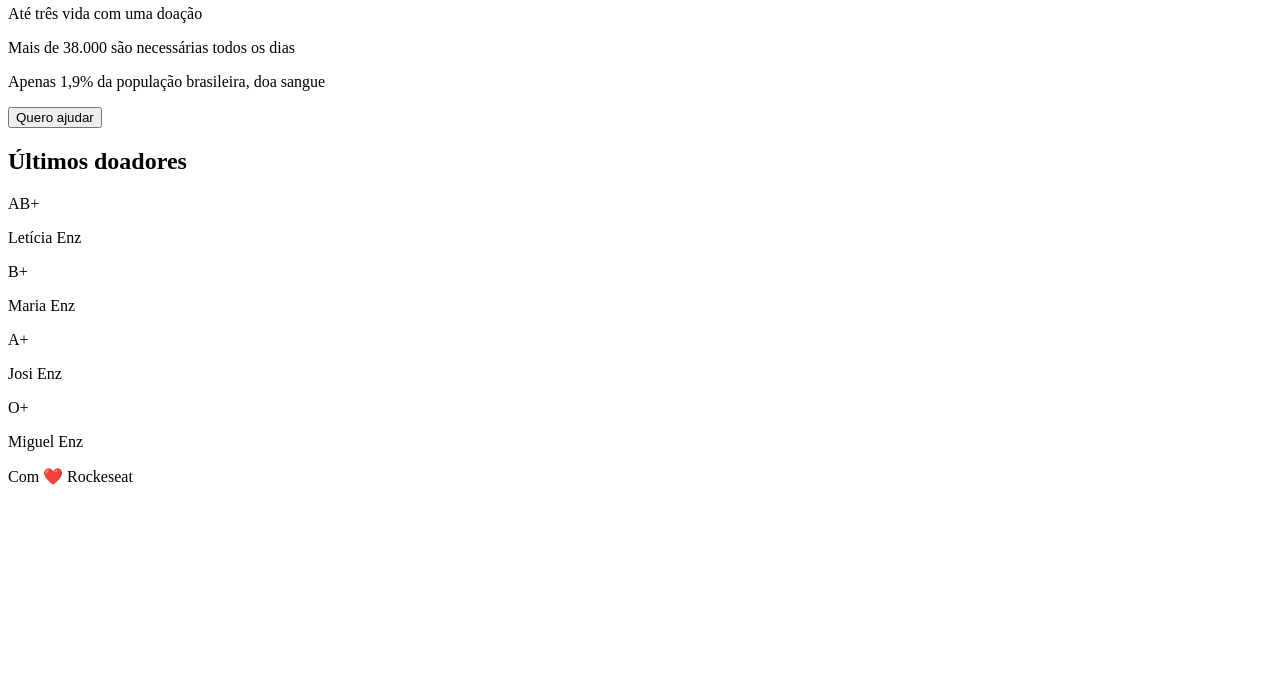
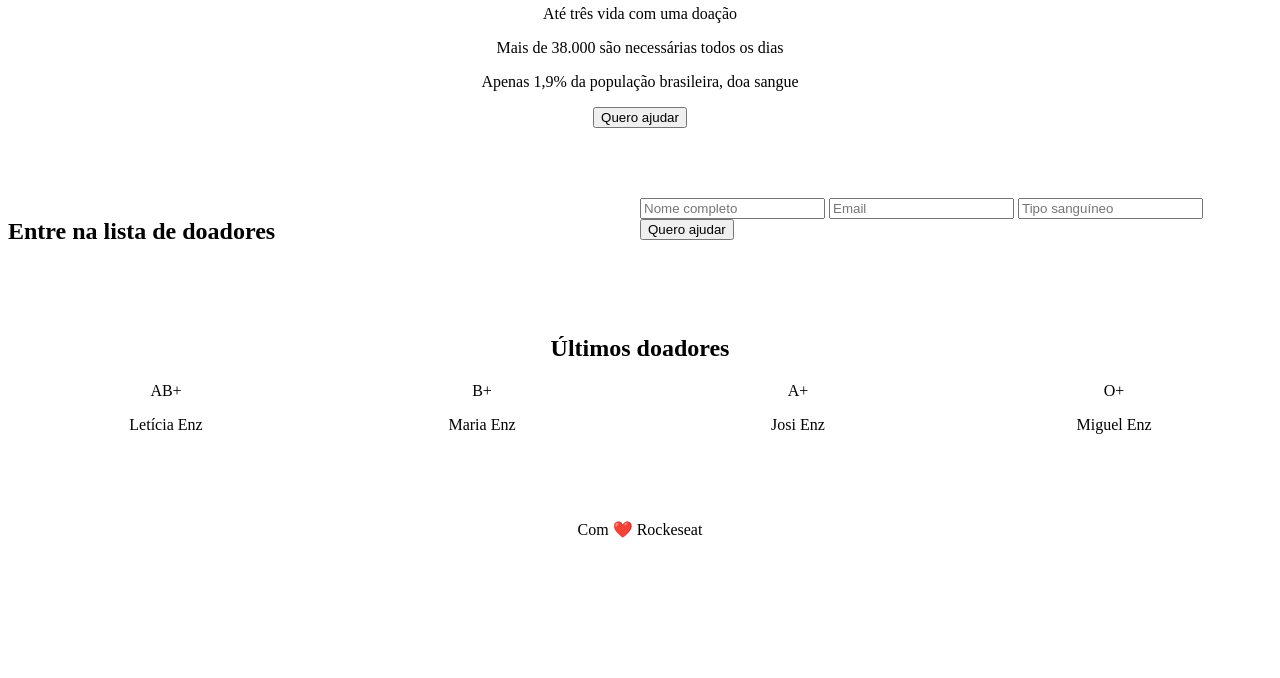
Before and after one commit to leticiaenz/maratonaDev, a plain HTML site: page index.html in a window 1280 px wide. Shown: the part 122-800 px from the top of the page. Drawn offline with Linux system fonts and the light colour scheme.

Commit message:
Create CSS

```diff
--- a/index.html
+++ b/index.html
@@ -14,6 +14,7 @@
   <head>
     <!--são configurações da minha página-->
     <title>Doe Vida! Doe sangue</title>
+    <link rel="stylesheet" href="style.css" />
   </head>
 
   <body>
@@ -28,7 +29,15 @@
       <button>Quero ajudar</button>
     </header>
 
-    <section></section>
+    <section class="form">
+      <h2>Entre na lista de doadores</h2>
+      <form action="/">
+        <input type="text" name="name" placeholder="Nome completo" />
+        <input type="text" name="email" placeholder="Email" />
+        <input type="text" name="blood" placeholder="Tipo sanguíneo" />
+        <button>Quero ajudar</button>
+      </form>
+    </section>
     <main>
       <h2>Últimos doadores</h2>
       <section class="donors">
--- /dev/null
+++ b/style.css
@@ -0,0 +1,27 @@
+/*
+Cascadin Stylesheet
+*/
+/*
+Alinhmamento, espaçamento, larguras e alturas
+*/
+
+header,
+main,
+footer {
+  text-align: center;
+}
+
+.donors {
+  display: grid;
+  grid-template-columns: 1fr 1fr 1fr 1fr;
+}
+
+.form {
+  display: grid;
+  grid-template-columns: 1fr 1fr;
+}
+header,
+.form,
+main {
+  margin-bottom: 70px;
+}
```
